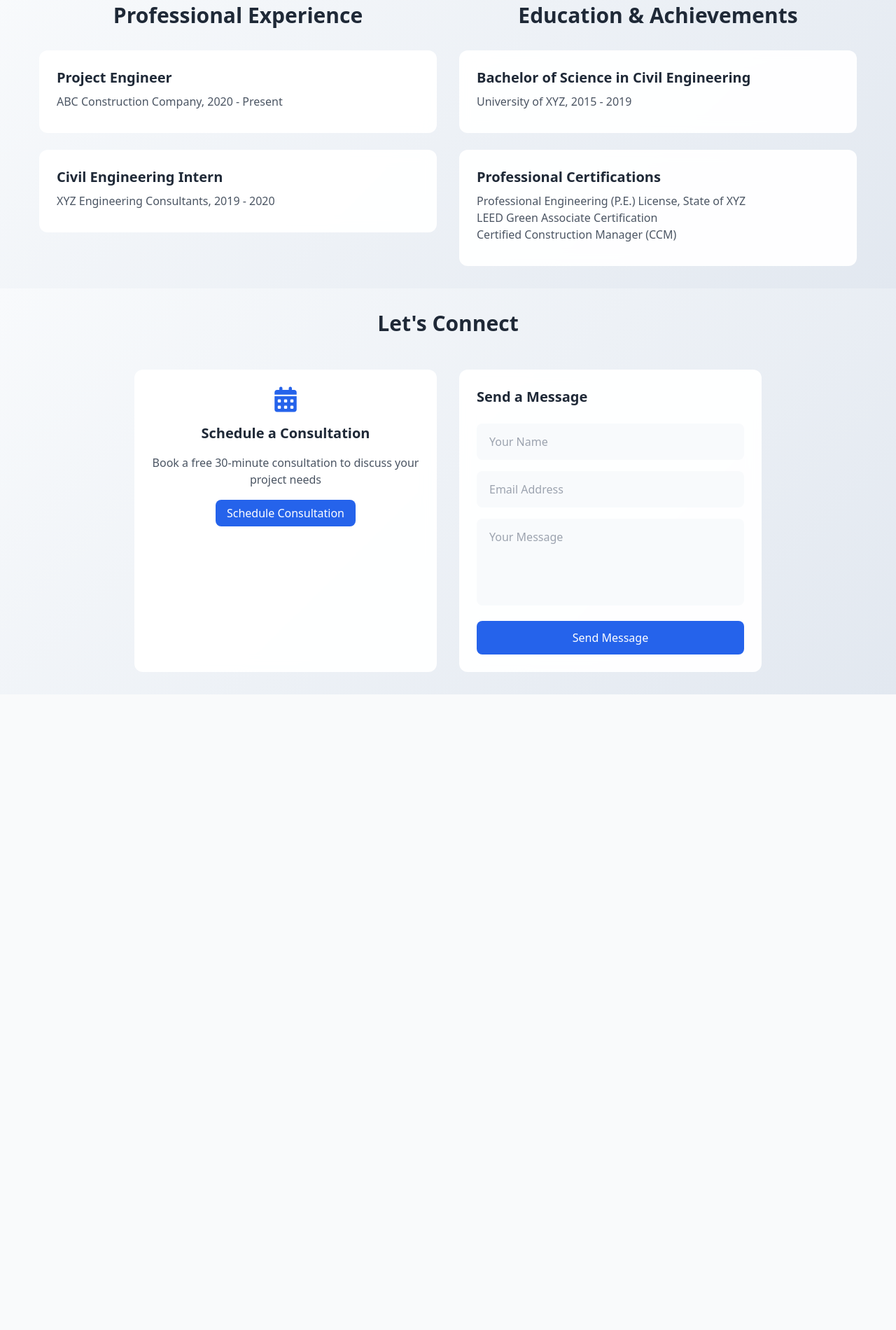
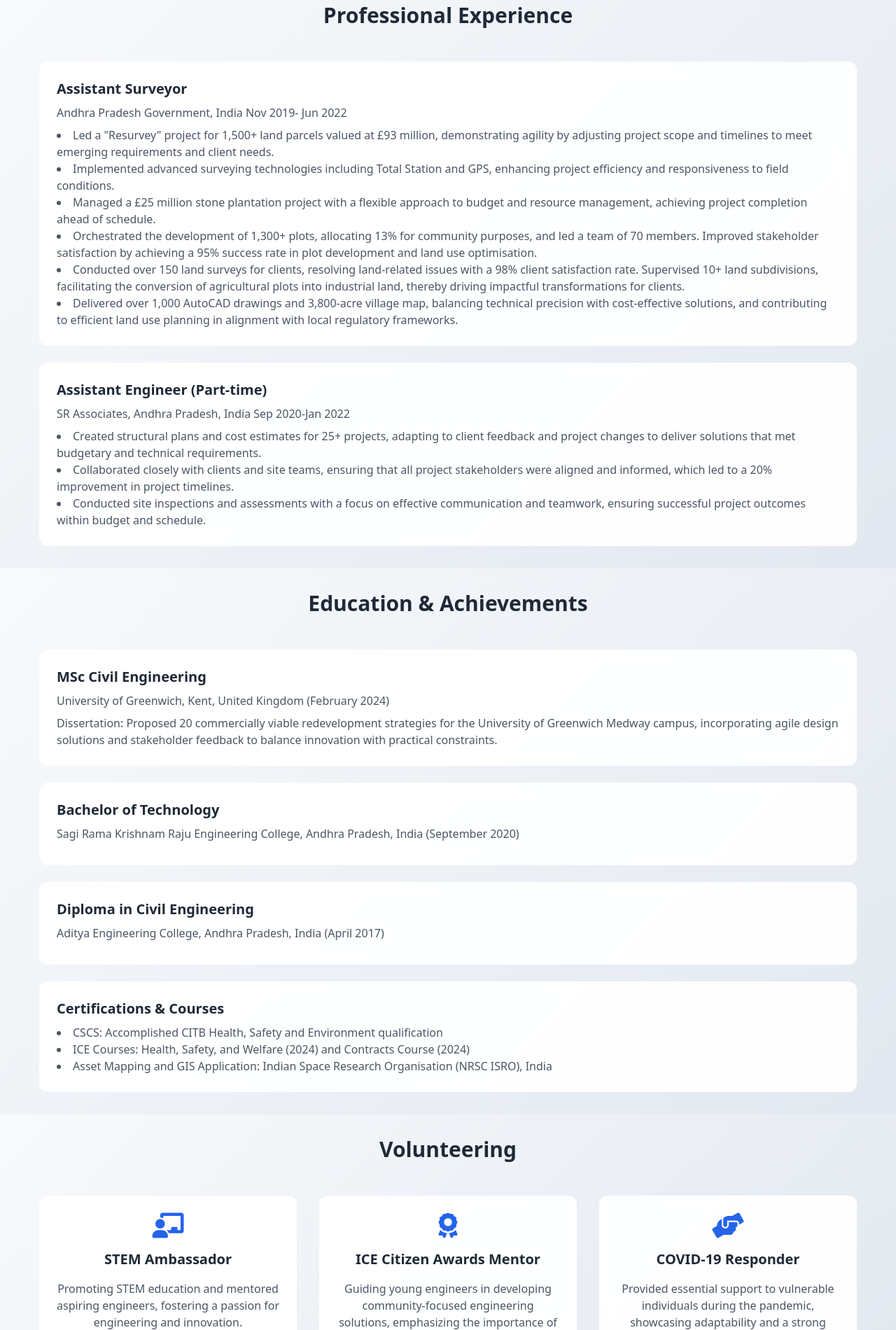
Before and after one commit to ram-polisetti/ManojD, a website: page index.html in a window 1280 px wide. Shown: the part 900-2800 px from the top of the page at 70% size. Before the commit the page ends 1892 px from the top, so only its background shows below. Drawn offline with Linux system fonts and the light colour scheme.

Commit message:
Added voluteer

```diff
--- a/index.html
+++ b/index.html
@@ -1,6 +1,5 @@
 <!DOCTYPE html>
 <html lang="en">
-<!-- Previous head and nav sections remain unchanged -->
 <head>
     <meta charset="UTF-8">
     <meta name="viewport" content="width=device-width, initial-scale=1.0">
@@ -28,8 +27,9 @@
                 <div class="hidden md:flex items-center space-x-8">
                     <a href="#about" class="nav-link text-gray-600 hover:text-blue-600 font-medium px-3 py-2">About</a>
                     <a href="#competencies" class="nav-link text-gray-600 hover:text-blue-600 font-medium px-3 py-2">Core Competencies</a>
-                    <a href="#experienceeducation" class="nav-link text-gray-600 hover:text-blue-600 font-medium px-3 py-2">Experience & Education</a>
-                    <!-- <a href="#education" class="nav-link text-gray-600 hover:text-blue-600 font-medium px-3 py-2">Education</a> -->
+                    <a href="#experience" class="nav-link text-gray-600 hover:text-blue-600 font-medium px-3 py-2">Experience</a>
+                    <a href="#education" class="nav-link text-gray-600 hover:text-blue-600 font-medium px-3 py-2">Education</a>
+                    <a href="#volunteering" class="nav-link text-gray-600 hover:text-blue-600 font-medium px-3 py-2">Volunteering</a>
                     <a href="#contact" class="nav-link text-gray-600 hover:text-blue-600 font-medium px-3 py-2">Contact</a>
                     <a href="Resume.pdf" target="_blank" class="bg-blue-600 text-white px-4 py-2 rounded-lg hover:bg-blue-700 transition-all">
                         Resume
@@ -46,8 +46,9 @@
             <div class="container mx-auto px-6 py-4 space-y-4">
                 <a href="#about" class="block text-gray-600 hover:text-blue-600 font-medium py-2">About</a>
                 <a href="#competencies" class="block text-gray-600 hover:text-blue-600 font-medium py-2">Core Competencies</a>
-                <a href="#experienceeducation" class="block text-gray-600 hover:text-blue-600 font-medium py-2">Experience & Education</a>
-                <!-- <a href="#education" class="block text-gray-600 hover:text-blue-600 font-medium py-2">Education</a> -->
+                <a href="#experience" class="block text-gray-600 hover:text-blue-600 font-medium py-2">Experience</a>
+                <a href="#education" class="block text-gray-600 hover:text-blue-600 font-medium py-2">Education</a>
+                <a href="#volunteering" class="block text-gray-600 hover:text-blue-600 font-medium py-2">Volunteering</a>
                 <a href="#contact" class="block text-gray-600 hover:text-blue-600 font-medium py-2">Contact</a>
                 <a href="Resume.pdf" target="_blank" class="w-full bg-blue-600 text-white px-4 py-2 rounded-lg hover:bg-blue-700 transition-all">
                     Resume
@@ -105,38 +106,90 @@
         </div>
     </section>
 
-    <!-- Experience and Education Section -->
-    <section id="experienceeducation" class="py-20 gradient-light">
+    <!-- Experience Section -->
+    <section id="experience" class="py-20 gradient-light">
         <div class="container mx-auto px-6">
-            <div class="grid md:grid-cols-2 gap-8">
-                <!-- Experience -->
-                <div class="w-full">
-                    <h3 class="text-3xl font-bold mb-8 text-center">Professional Experience</h3>
+            <h2 class="text-3xl font-bold mb-12 text-center">Professional Experience</h2>
             <div class="space-y-6">
                 <div class="glass-card p-6 rounded-xl hover-card">
-                            <h4 class="text-xl font-bold mb-2">Project Engineer</h4>
-                            <p class="text-gray-600 mb-2">ABC Construction Company, 2020 - Present</p>
+                    <h4 class="text-xl font-bold mb-2">Assistant Surveyor</h4>
+                    <p class="text-gray-600 mb-2">Andhra Pradesh Government, India Nov 2019- Jun 2022</p>
+                    <ul class="list-disc list-inside text-gray-600">
+                        <li>Led a "Resurvey" project for 1,500+ land parcels valued at £93 million, demonstrating agility by adjusting project scope and timelines to meet emerging requirements and client needs.</li>
+                        <li>Implemented advanced surveying technologies including Total Station and GPS, enhancing project efficiency and responsiveness to field conditions.</li>
+                        <li>Managed a £25 million stone plantation project with a flexible approach to budget and resource management, achieving project completion ahead of schedule.</li>
+                        <li>Orchestrated the development of 1,300+ plots, allocating 13% for community purposes, and led a team of 70 members. Improved stakeholder satisfaction by achieving a 95% success rate in plot development and land use optimisation.</li>
+                        <li>Conducted over 150 land surveys for clients, resolving land-related issues with a 98% client satisfaction rate. Supervised 10+ land subdivisions, facilitating the conversion of agricultural plots into industrial land, thereby driving impactful transformations for clients.</li>
+                        <li>Delivered over 1,000 AutoCAD drawings and 3,800-acre village map, balancing technical precision with cost-effective solutions, and contributing to efficient land use planning in alignment with local regulatory frameworks.</li>
+                    </ul>
                 </div>
                 <div class="glass-card p-6 rounded-xl hover-card">
-                            <h4 class="text-xl font-bold mb-2">Civil Engineering Intern</h4>
-                            <p class="text-gray-600 mb-2">XYZ Engineering Consultants, 2019 - 2020</p>
+                    <h4 class="text-xl font-bold mb-2">Assistant Engineer (Part-time)</h4>
+                    <p class="text-gray-600 mb-2">SR Associates, Andhra Pradesh, India Sep 2020-Jan 2022</p>
+                    <ul class="list-disc list-inside text-gray-600">
+                        <li>Created structural plans and cost estimates for 25+ projects, adapting to client feedback and project changes to deliver solutions that met budgetary and technical requirements.</li>
+                        <li>Collaborated closely with clients and site teams, ensuring that all project stakeholders were aligned and informed, which led to a 20% improvement in project timelines.</li>
+                        <li>Conducted site inspections and assessments with a focus on effective communication and teamwork, ensuring successful project outcomes within budget and schedule.</li>
+                    </ul>
                 </div>
             </div>
         </div>
-                <!-- Education -->
-                <div class="w-full">
-                    <h3 class="text-3xl font-bold mb-8 text-center">Education &amp; Achievements</h3>
+    </section>
+
+    <!-- Education Section -->
+    <section id="education" class="py-20 gradient-light">
+        <div class="container mx-auto px-6">
+            <h2 class="text-3xl font-bold mb-12 text-center">Education & Achievements</h2>
             <div class="space-y-6">
                 <div class="glass-card p-6 rounded-xl hover-card">
-                            <h4 class="text-xl font-bold mb-2">Bachelor of Science in Civil Engineering</h4>
-                            <p class="text-gray-600 mb-2">University of XYZ, 2015 - 2019</p>
+                    <h4 class="text-xl font-bold mb-2">MSc Civil Engineering</h4>
+                    <p class="text-gray-600 mb-2">University of Greenwich, Kent, United Kingdom (February 2024)</p>
+                    <p class="text-gray-600">Dissertation: Proposed 20 commercially viable redevelopment strategies for the University of Greenwich Medway campus, incorporating agile design solutions and stakeholder feedback to balance innovation with practical constraints.</p>
                 </div>
                 <div class="glass-card p-6 rounded-xl hover-card">
-                            <h4 class="text-xl font-bold mb-2">Professional Certifications</h4>
-                            <p class="text-gray-600 mb-2">Professional Engineering (P.E.) License, State of XYZ<br>
-                            LEED Green Associate Certification<br>
-                            Certified Construction Manager (CCM)</p>
+                    <h4 class="text-xl font-bold mb-2">Bachelor of Technology</h4>
+                    <p class="text-gray-600 mb-2">Sagi Rama Krishnam Raju Engineering College, Andhra Pradesh, India (September 2020)</p>
                 </div>
+                <div class="glass-card p-6 rounded-xl hover-card">
+                    <h4 class="text-xl font-bold mb-2">Diploma in Civil Engineering</h4>
+                    <p class="text-gray-600 mb-2">Aditya Engineering College, Andhra Pradesh, India (April 2017)</p>
+                </div>
+                <div class="glass-card p-6 rounded-xl hover-card">
+                    <h4 class="text-xl font-bold mb-2">Certifications & Courses</h4>
+                    <ul class="list-disc list-inside text-gray-600">
+                        <li>CSCS: Accomplished CITB Health, Safety and Environment qualification</li>
+                        <li>ICE Courses: Health, Safety, and Welfare (2024) and Contracts Course (2024)</li>
+                        <li>Asset Mapping and GIS Application: Indian Space Research Organisation (NRSC ISRO), India</li>
+                    </ul>
+                </div>
+            </div>
+        </div>
+    </section>
+
+    <!-- Volunteering Section -->
+    <section id="volunteering" class="py-20 gradient-light">
+        <div class="container mx-auto px-6">
+            <h2 class="text-3xl font-bold mb-12 text-center">Volunteering</h2>
+            <div class="grid md:grid-cols-2 lg:grid-cols-3 gap-8">
+                <div class="glass-card p-6 rounded-xl hover-card">
+                    <div class="text-center">
+                        <i class="fas fa-chalkboard-teacher text-4xl text-blue-600 mb-4"></i>
+                        <h3 class="text-xl font-bold mb-4">STEM Ambassador</h3>
+                        <p class="text-gray-600">Promoting STEM education and mentored aspiring engineers, fostering a passion for engineering and innovation.</p>
+                    </div>
+                </div>
+                <div class="glass-card p-6 rounded-xl hover-card">
+                    <div class="text-center">
+                        <i class="fas fa-award text-4xl text-blue-600 mb-4"></i>
+                        <h3 class="text-xl font-bold mb-4">ICE Citizen Awards Mentor</h3>
+                        <p class="text-gray-600">Guiding young engineers in developing community-focused engineering solutions, emphasizing the importance of social responsibility in engineering.</p>
+                    </div>
+                </div>
+                <div class="glass-card p-6 rounded-xl hover-card">
+                    <div class="text-center">
+                        <i class="fas fa-hands-helping text-4xl text-blue-600 mb-4"></i>
+                        <h3 class="text-xl font-bold mb-4">COVID-19 Responder</h3>
+                        <p class="text-gray-600">Provided essential support to vulnerable individuals during the pandemic, showcasing adaptability and a strong commitment to community service.</p>
                     </div>
                 </div>
             </div>
```
Also changed, not shown: dist/output.css, 1 other file. Lines whose indentation alone changed are shown as unchanged.
